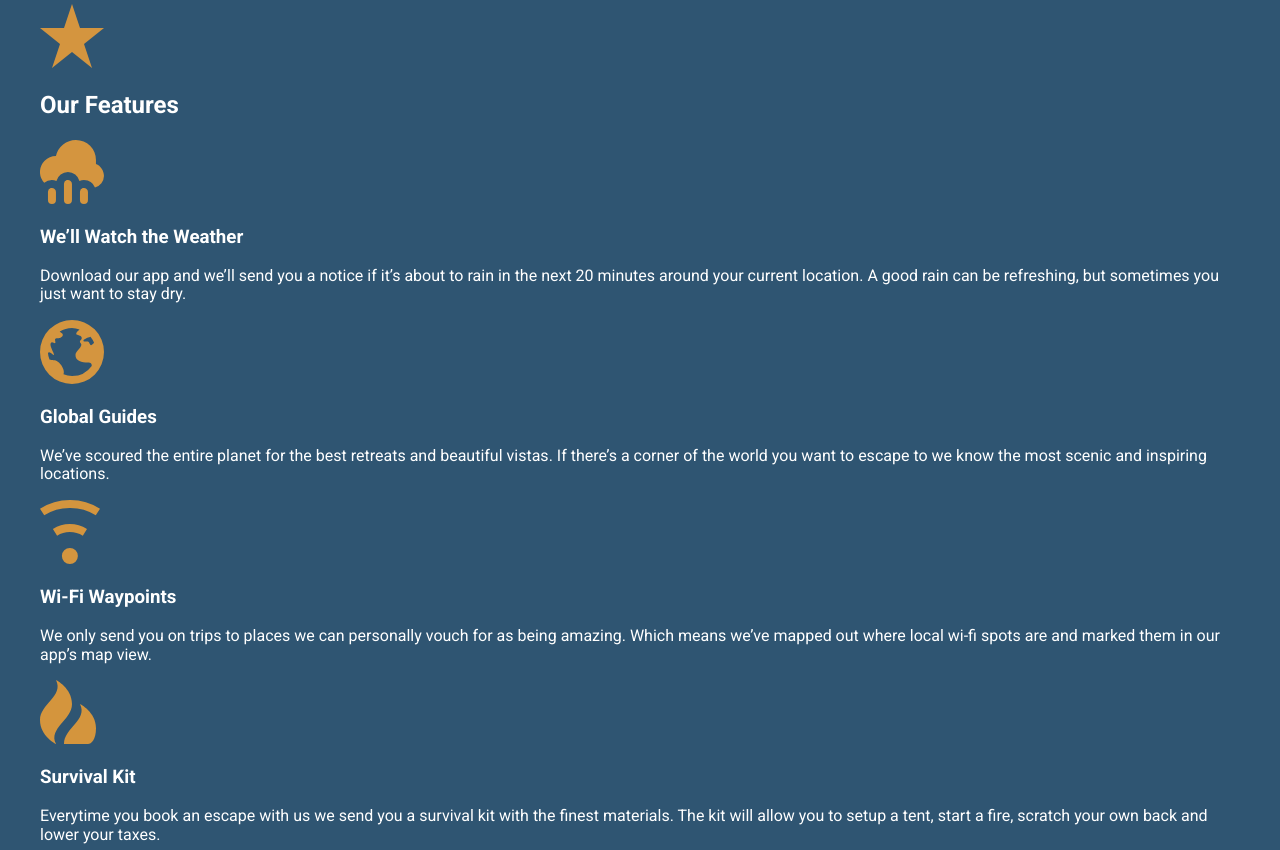
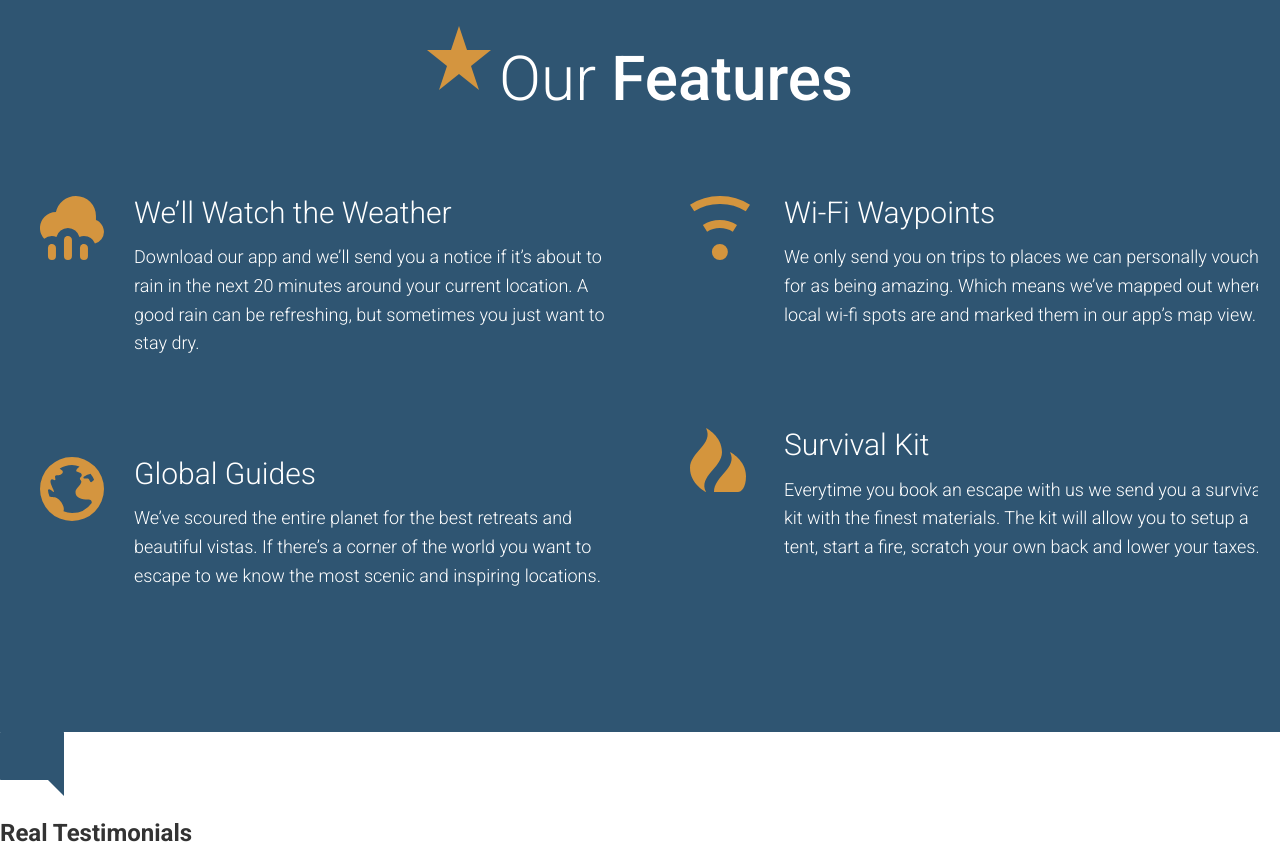
Before and after one commit to dilipthakor/travel, a website: page app/index.html in a window 1280 px wide. Shown: the part 2220-3070 px from the top of the page. Drawn offline with Linux system fonts and the light colour scheme.

Commit message:
feature block half complete

```diff
--- /dev/null
+++ b/app/assets/styles/modules/_feature-item.css
@@ -0,0 +1,16 @@
+.feature-item{
+  position: relative;
+  padding-left: 94px;
+  padding-bottom: 2.5rem;
+
+  &__icon{
+    position: absolute;
+    left: 0;
+  }
+
+  &__title{
+    font-size: 1.875rem;
+    font-weight: 300;
+    margin-bottom: 0.8rem;
+  }
+}
--- a/app/assets/styles/modules/_generic-content-container.css
+++ b/app/assets/styles/modules/_generic-content-container.css
@@ -2,8 +2,8 @@
 
   p{
     line-height: 1.6;
-
-    margin: 1.8rem 0;
+    font-weight: 300;
+    margin: 0 0 1.8rem 0;
   }
 
   @mixin atSmall{
--- a/app/assets/styles/modules/_row.css
+++ b/app/assets/styles/modules/_row.css
@@ -12,9 +12,17 @@
 
   }
 
-  &--gutters > div {
+  &--gutters-large{
+    margin-right: -100px;
+  }
+
+  &--gutters-large > div {
     padding-right: 65px;
   }
+
+&__gutters-large > div{
+  padding-right: 100px;
+}
 
   &__b-margin-unit-medium{
     margin-bottom:1rem;
@@ -35,6 +43,12 @@
 }
 
   }
+
+&__medium-6{
+  float:left;
+  width:50%;
+}
+
   &__medium-8{
     float: left;
     width: 66.66%
--- /dev/null
+++ b/app/assets/styles/modules/_section-title.css
@@ -0,0 +1,25 @@
+.section-title{
+  font-size: 2.55rem;
+  font-weight:300;
+  text-align: center;
+@mixin atSmall{
+  font-size: 3.875rem;
+}
+    strong{
+      font-weight: 500;
+    }
+
+&__icon{
+    display: block;
+    margin-left: auto;
+    margin-right: auto;
+    margin-bottom: .6rem;
+
+
+    @mixin atSmall{
+        margin-right: 0.5rem;
+        margin-left: 0;
+        display: inline-block;
+    }
+    }
+}
--- a/app/assets/styles/styles.css
+++ b/app/assets/styles/styles.css
@@ -9,5 +9,6 @@
 @import "modules/_page-section";
 @import "modules/_row";
 @import"modules/_generic-content-container";
-
 @import "modules/_headline";
+@import "modules/_section-title";
+@import "modules/_feature-item";
--- a/app/index.html
+++ b/app/index.html
@@ -71,25 +71,40 @@
 
   <div id="features"class="page-section page-section--blue">
     <div class="wrapper">
-    <img src="assets/images/icons/star.svg">
-    <h2>Our Features</h2>
 
-    <img src="assets/images/icons/rain.svg">
-    <h3>We&rsquo;ll Watch the Weather</h3>
-    <p>Download our app and we&rsquo;ll send you a notice if it&rsquo;s about to rain in the next 20 minutes around your current location. A good rain can be refreshing, but sometimes you just want to stay dry.</p>
+    <h2 class="section-title">  <img class="section-title__icon" src="assets/images/icons/star.svg">Our <strong>Features</strong></h2>
+      <div class="row row--gutters-large generic-content-container">
+        <div class="row__medium-6">
+            <div class="feature-item">
+              <img class="feature-item__icon" src="assets/images/icons/rain.svg">
+              <h3 class="feature-item__title">We&rsquo;ll Watch the Weather</h3>
+              <p>Download our app and we&rsquo;ll send you a notice if it&rsquo;s about to rain in the next 20 minutes around your current location. A good rain can be refreshing, but sometimes you just want to stay dry.</p>
+            </div>
+            <div class="feature-item">
+              <img class="feature-item__icon" src="assets/images/icons/globe.svg">
+              <h3 class="feature-item__title">Global Guides</h3>
+              <p>We&rsquo;ve scoured the entire planet for the best retreats and beautiful vistas. If there&rsquo;s a corner of the world you want to escape to we know the most scenic and inspiring locations.</p>
 
-    <img src="assets/images/icons/globe.svg">
-    <h3>Global Guides</h3>
-    <p>We&rsquo;ve scoured the entire planet for the best retreats and beautiful vistas. If there&rsquo;s a corner of the world you want to escape to we know the most scenic and inspiring locations.</p>
+            </div>
 
-    <img src="assets/images/icons/wifi.svg">
-    <h3>Wi-Fi Waypoints</h3>
-    <p>We only send you on trips to places we can personally vouch for as being amazing. Which means we&rsquo;ve mapped out where local wi-fi spots are and marked them in our app&rsquo;s map view.</p>
+        </div>
 
-    <img src="assets/images/icons/fire.svg">
-    <h3>Survival Kit</h3>
-    <p>Everytime you book an escape with us we send you a survival kit with the finest materials. The kit will allow you to setup a tent, start a fire, scratch your own back and lower your taxes.</p>
-  </div>
+        <div class="row__medium-6">
+          <div class="feature-item">
+          <img class="feature-item__icon" src="assets/images/icons/wifi.svg">
+          <h3 class="feature-item__title">Wi-Fi Waypoints</h3>
+          <p>We only send you on trips to places we can personally vouch for as being amazing. Which means we&rsquo;ve mapped out where local wi-fi spots are and marked them in our app&rsquo;s map view.</p>
+        </div>
+        <div class="feature-item">
+          <img class="feature-item__icon" src="assets/images/icons/fire.svg">
+          <h3 class="feature-item__title">Survival Kit</h3>
+          <p>Everytime you book an escape with us we send you a survival kit with the finest materials. The kit will allow you to setup a tent, start a fire, scratch your own back and lower your taxes.</p>
+        </div>
+        </div>
+
+      </div>
+
+      </div>
   </div>
 
   <div id="testimonials">
--- a/app/temp/styles/styles.css
+++ b/app/temp/styles/styles.css
@@ -630,9 +630,17 @@ a {
 
   }
 
-.row--gutters > div {
+.row--gutters-large{
+    margin-right: -100px;
+  }
+
+.row--gutters-large > div {
     padding-right: 65px;
   }
+
+.row__gutters-large > div{
+  padding-right: 100px;
+}
 
 .row__b-margin-unit-medium{
     margin-bottom:1rem;
@@ -653,6 +661,12 @@ a {
 .row__medium-4__medium-4--larger{
   width: 37%;
 }
+
+.row__medium-6{
+  float:left;
+  width:50%;
+}
+
   .row__medium-8{
     float: left;
     width: 66.66%
@@ -665,8 +679,8 @@ a {
 
 .generic-content-container p{
     line-height: 1.6;
-
-    margin: 1.8rem 0;
+    font-weight: 300;
+    margin: 0 0 1.8rem 0;
   }
 
 @media (min-width: 530px) {
@@ -733,3 +747,53 @@ a {
 .headline--no-t-margin{
     margin-top:0;
   }
+
+.section-title{
+  font-size: 2.55rem;
+  font-weight:300;
+  text-align: center;
+}
+
+@media (min-width: 530px) {
+
+.section-title{
+  font-size: 3.875rem
+}
+  }
+
+.section-title strong{
+      font-weight: 500;
+    }
+
+.section-title__icon{
+    display: block;
+    margin-left: auto;
+    margin-right: auto;
+    margin-bottom: .6rem;
+    }
+
+@media (min-width: 530px) {
+
+.section-title__icon{
+        margin-right: 0.5rem;
+        margin-left: 0;
+        display: inline-block
+    }
+  }
+
+.feature-item{
+  position: relative;
+  padding-left: 94px;
+  padding-bottom: 2.5rem;
+}
+
+.feature-item__icon{
+    position: absolute;
+    left: 0;
+  }
+
+.feature-item__title{
+    font-size: 1.875rem;
+    font-weight: 300;
+    margin-bottom: 0.8rem;
+  }
```
